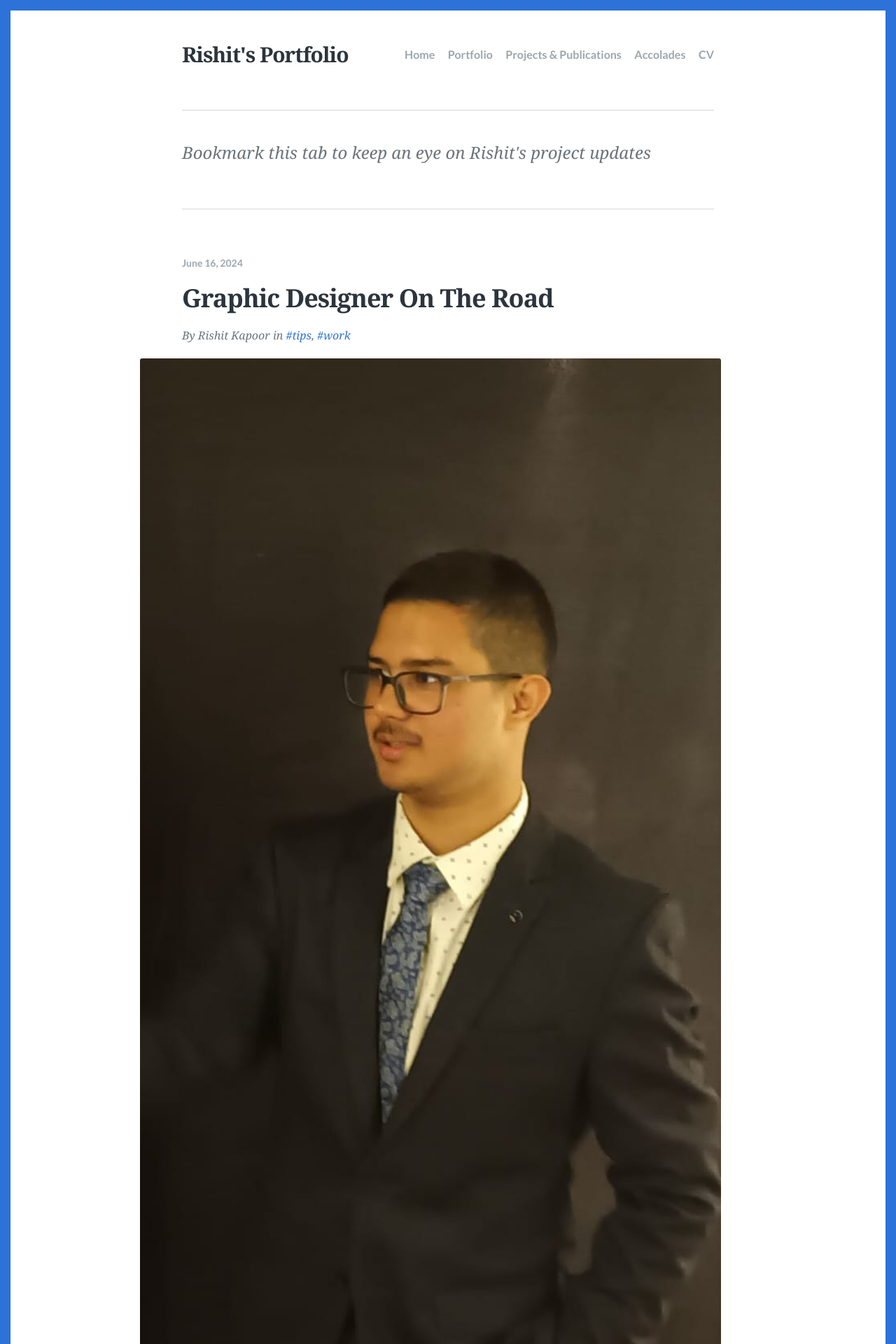
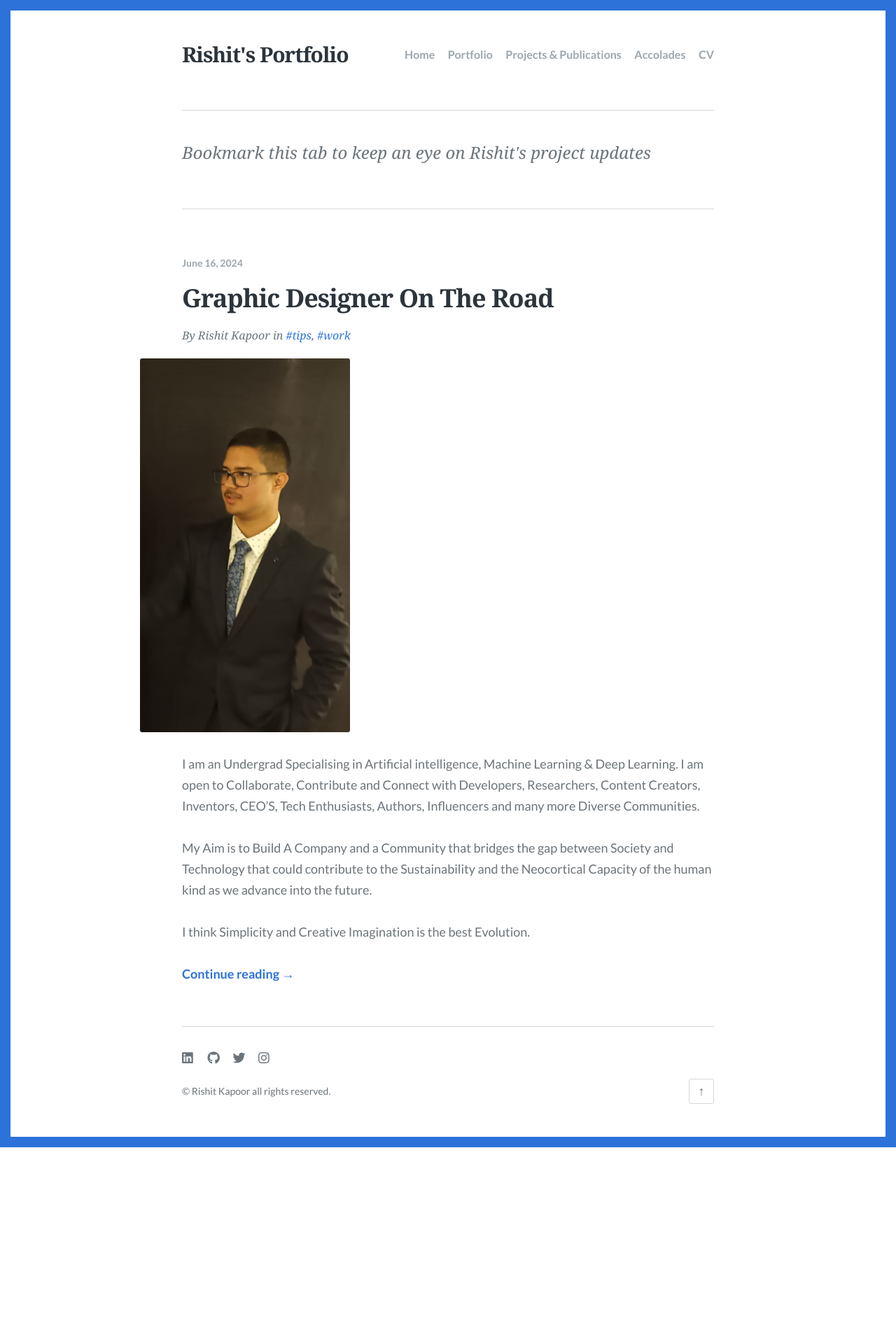
Before and after one commit to SingularityAI-SD/SingularityAI-SD.github.io, a Jekyll site: the page built from index.html, in a window 1280 px wide. Shown: the top 1920 px of the page at 70% size. Built offline with Jekyll 4.4.1, drawn with Linux system fonts in a browser that asks for light colours; some web fonts are replaced; the list of posts is cut into pages by our own code; after the commit the page ends 1639 px from its top, so only the background shows below that.

Commit message:
Update _general.scss

```diff
--- a/_sass/_general.scss
+++ b/_sass/_general.scss
@@ -264,7 +264,7 @@ video {
   .width-wide img {
     margin-left: -60px;
     margin-right: -60px;
-    width: 830px;
+    width: 300px;
   }
 }
 
```
